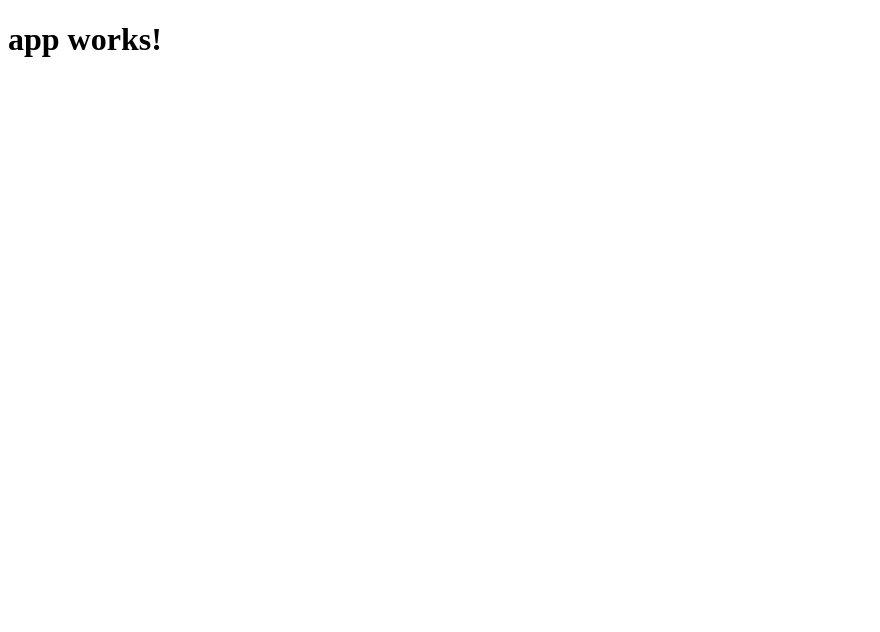
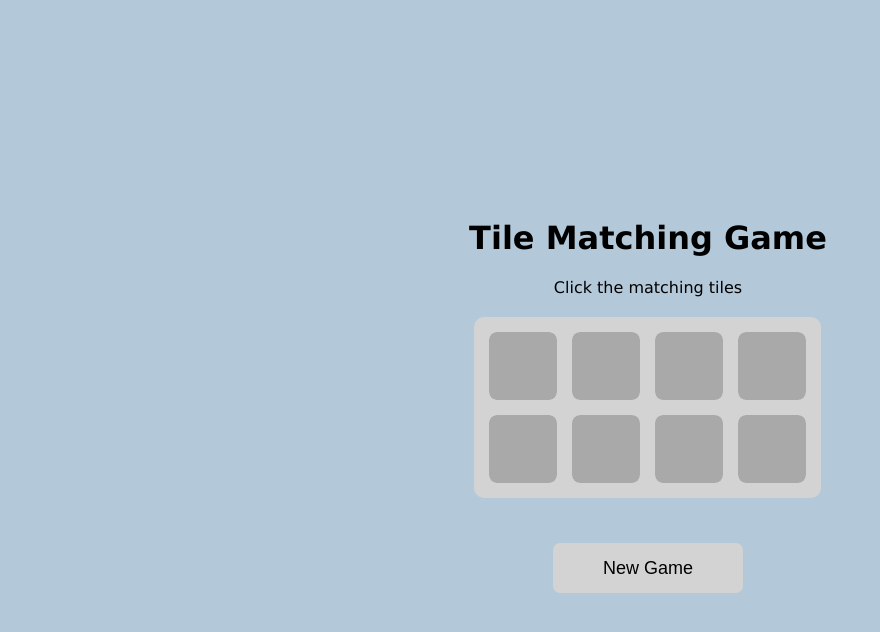
Before and after one commit to blacksmith4393/angular2-memoryGame, an Angular app: page / in a window 1280 px wide. Shown: the top 632 px of the page, without its empty margins (0-880 px from the left). Built offline with nearby package versions, Linux system fonts and the light colour scheme.

Commit message:
first commit and create intial tile component

```diff
--- a/src/app/app.component.css
+++ b/src/app/app.component.css
@@ -0,0 +1,96 @@
+
+/*Styling for h1, p and game-board */
+h1 , p {
+	display:block;
+}
+
+/*Size tile images*/
+.md-48 { font-size: 48px; }
+
+/* Styling for overlay of tiles */
+.overlay {
+	color: #fff;
+  position: absolute;
+  z-index: 2;
+  top: 0;
+	right: 0;
+	bottom: 0;
+	left: 0;
+  border-radius: 8px;
+  background: darkgrey;
+  opacity: 1;
+  transition-property: opacity;
+	transition-duration: .5s;
+}
+.show {
+	opacity: 0;
+}
+
+/*Game board styling*/
+#gameBoard {
+	width: 347px;
+	height: 181px;
+	margin: 20px auto;
+  background: lightgray;
+  padding: 15px 0 0 15px;
+	border-radius: 10px;
+}
+
+/*Game board li styling*/
+ul .tile {
+  height: 68px;
+  width: 68px;
+  text-decoration: none;
+  text-align: center;
+  display: inline-block;
+  float: left;
+  background: white;
+  margin: 0 15px 15px 0;
+	padding: 10px;
+  border-radius: 8px;
+  vertical-align: center;
+	position: relative;
+	transition-property: background-color color;
+	transition-duration: .3s;
+}
+#gameBoard li:hover {
+	cursor: pointer;
+}
+.selected {
+	color: blue;
+}
+
+.match{
+	background-color: lightgreen;
+	color: white;
+}
+
+/* Button styling */
+button {
+  height: 50px;
+  padding: 0 50px;
+  font-size: 18px;
+  text-decoration: none;
+  color: black;
+  border-radius: 7px;
+  background-color: lightgray;
+  border: none;
+  margin: 25px 0;
+  display: inline-block;
+  line-height: 50px;
+  text-align: center;
+  overflow: hidden;
+  position: relative;
+}
+
+button:hover {
+    cursor: pointer;
+}
+button:focus{
+	outline:none;
+}
+
+/*Remove margins of 4th child in the game board*/
+#gameBoard:nth-child(4n) {
+	margin: 0;
+}
--- a/src/app/app.component.html
+++ b/src/app/app.component.html
@@ -1,3 +1,10 @@
-<h1>
-  {{title}}
-</h1>
+<h1>Tile Matching Game</h1>
+<p>Click the matching tiles</p>
+
+<ul id = 'gameBoard'>
+  <li *ngFor="let tile of tiles" class="tile" (click)="onSelect(tile)" [class.selected]="tile === selectedTile">
+    <i [class]= "tile.class">{{tile.name}}</i>
+    <div class="overlay" [class.show]="tile === selectedTile"></div>
+  </li>
+</ul>
+<button id='newGame'>New Game</button>
--- a/src/app/app.component.ts
+++ b/src/app/app.component.ts
@@ -1,4 +1,21 @@
 import { Component } from '@angular/core';
+
+export class Tile {
+  id: number;
+  name: string;
+  class: string;
+}
+
+const TILES: Tile[] = [
+  { id: 1, name:'android', class: "material-icons md-48"},
+  { id: 2, name: 'alarm', class: "material-icons md-48"},
+  { id: 3, name: 'cloud', class: "material-icons md-48" },
+  { id: 4, name: 'delete', class: "material-icons md-48" },
+  { id: 5, name: 'android', class: "material-icons md-48" },
+  { id: 6, name: 'alarm', class: "material-icons md-48" },
+  { id: 7, name: 'cloud', class: "material-icons md-48" },
+  { id: 8, name: 'delete', class: "material-icons md-48"}
+];
 
 @Component({
   selector: 'app-root',
@@ -6,5 +23,13 @@ import { Component } from '@angular/core';
   styleUrls: ['./app.component.css']
 })
 export class AppComponent {
-  title = 'app works!';
+
+  tiles = TILES;
+
+  selectedTile: Tile;
+
+  onSelect(tile: Tile): void {
+    this.selectedTile = tile;
+  }
+
 }
--- /dev/null
+++ b/src/app/tile-image.service.ts
@@ -0,0 +1,6 @@
+import { Injectable } from '@angular/core';
+
+@Injectable()
+export class TileImageService {
+  getTileImages(): void {}
+}
--- a/src/index.html
+++ b/src/index.html
@@ -2,11 +2,14 @@
 <html>
 <head>
   <meta charset="utf-8">
-  <title>Angular2MemoryGame</title>
+  <title>Angular2 - MemoryGame</title>
   <base href="/">
 
   <meta name="viewport" content="width=device-width, initial-scale=1">
   <link rel="icon" type="image/x-icon" href="favicon.ico">
+
+  <link href="https://fonts.googleapis.com/icon?family=Material+Icons" rel="stylesheet"/>
+
 </head>
 <body>
   <app-root>Loading...</app-root>
--- a/src/styles.css
+++ b/src/styles.css
@@ -1 +1,20 @@
 /* You can add global styles to this file, and also import other style files */
+* {
+	box-sizing: border-box;
+}
+/*General styling*/
+html,
+body {
+  width: 100%;
+  height: 100%;
+  text-align: center;
+}
+/*General styling of body*/
+body {
+	display: flex;
+	justify-content: center;
+	align-items: center;
+	flex-direction: column;
+	background: #b3c9d9;
+	font-family: Verdana, sans-serif;
+}
```
